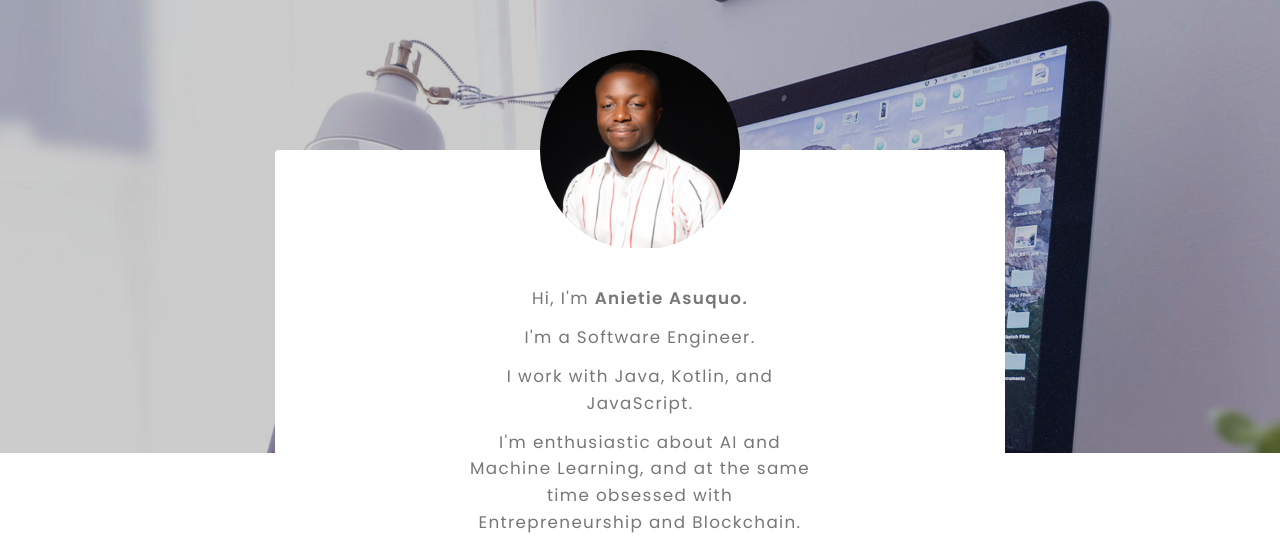
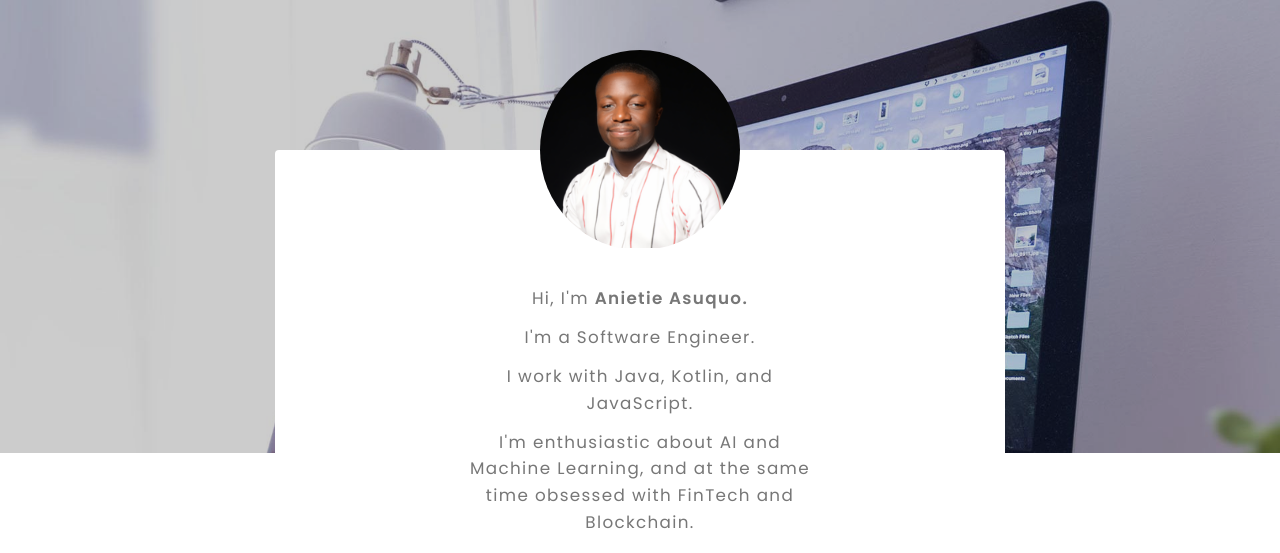
Before and after one commit to anietieasuquo/anietieasuquo.github.io, a plain HTML site: page index.html in a window 1280 px wide. Shown: the top 553 px of the page. Drawn offline with Linux system fonts and the light colour scheme; files whose address does not match are found by name.

Commit message:
Updated info

```diff
--- a/index.html
+++ b/index.html
@@ -55,7 +55,7 @@
                 </p>
                 <p class="march">
                   I'm enthusiastic about AI and Machine Learning, and at the
-                  same time obsessed with Entrepreneurship and Blockchain.
+                  same time obsessed with FinTech and Blockchain.
                 </p>
               </div>
               <ul class="social-icons">
```
